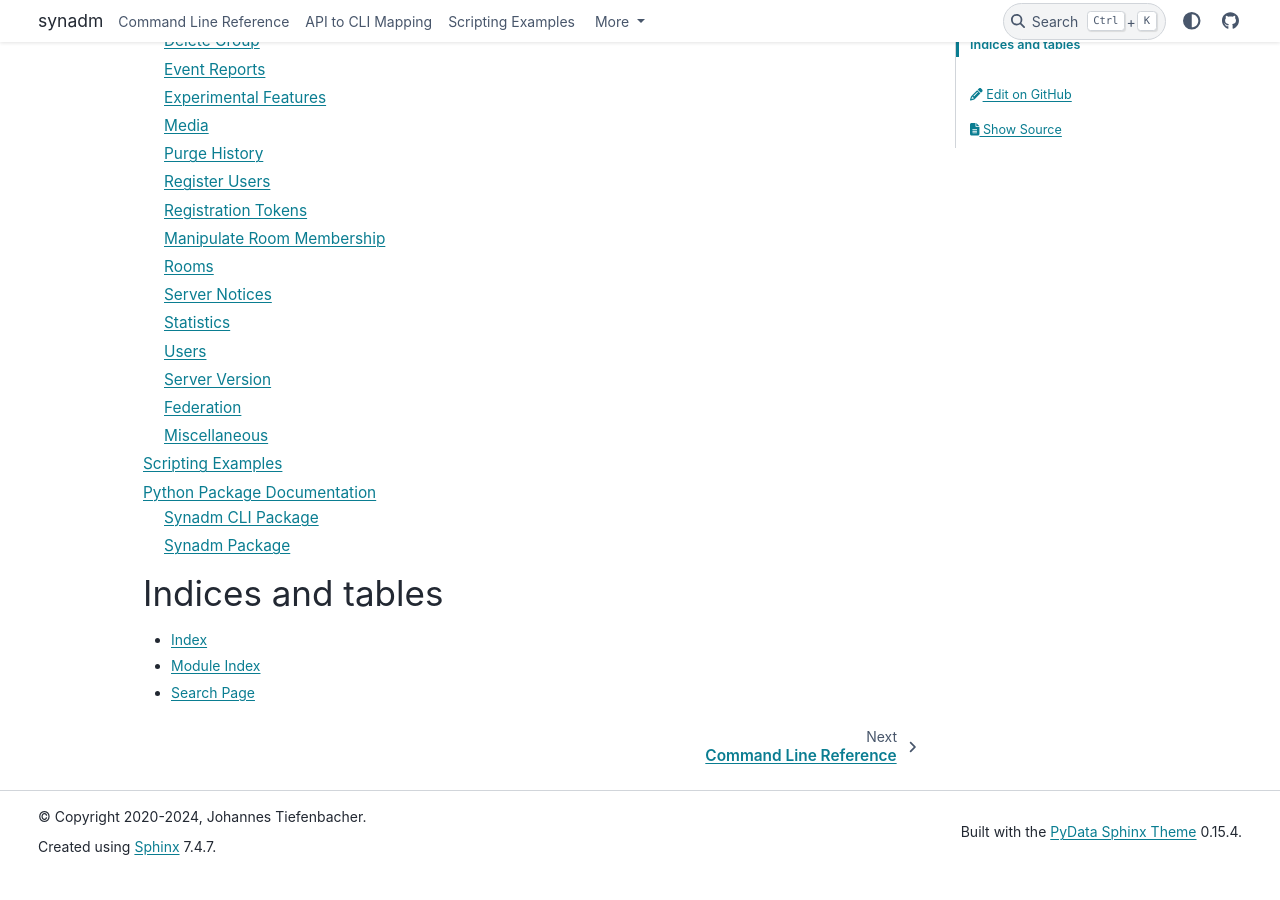
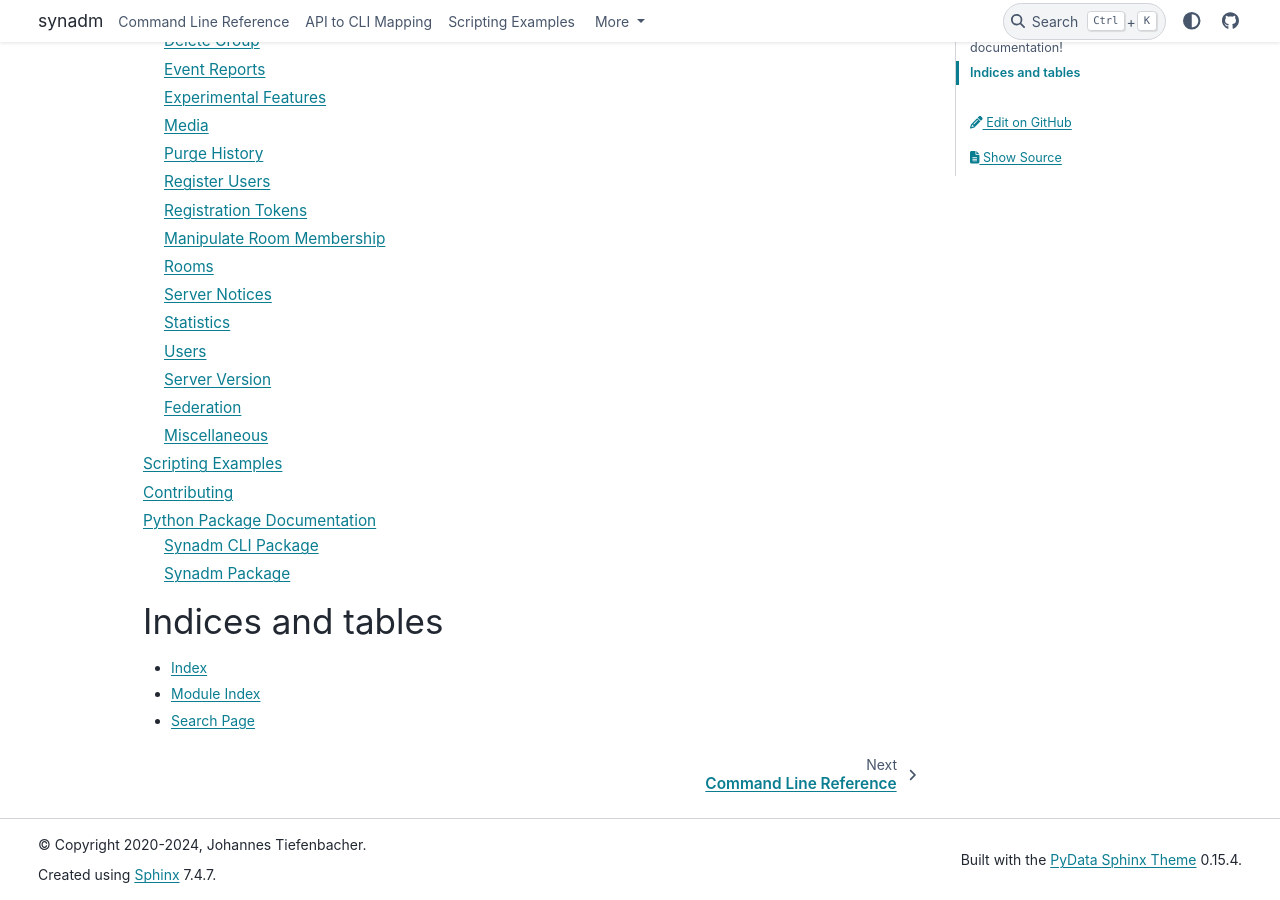
Before and after one commit to JOJ0/synadm, a Sphinx documentation site: the page built from doc/source/index.rst, in a window 1280 px wide and 900 px high, scrolled down 521 px. Built offline with Sphinx 7.4.7 and the PyData theme 0.15.4, drawn with Linux system fonts in a browser that asks for light colours; before the commit the page ends 1393 px from its top, so only the background shows below that.

Commit message:
Experimental: Include CONTRIBUTING.md
Not straight forward: Issues with ToC, headlines not showing, ...

```diff
--- /dev/null
+++ b/doc/source/contributing.rst
@@ -0,0 +1,6 @@
+Contributing
+============
+
+.. contributing:
+
+.. include:: ../../CONTRIBUTING.md
--- a/doc/source/index.rst
+++ b/doc/source/index.rst
@@ -12,6 +12,7 @@ Welcome to synadm's documentation!
    index_cli_reference
    features
    examples
+   contributing
    index_modules
 
 
```
